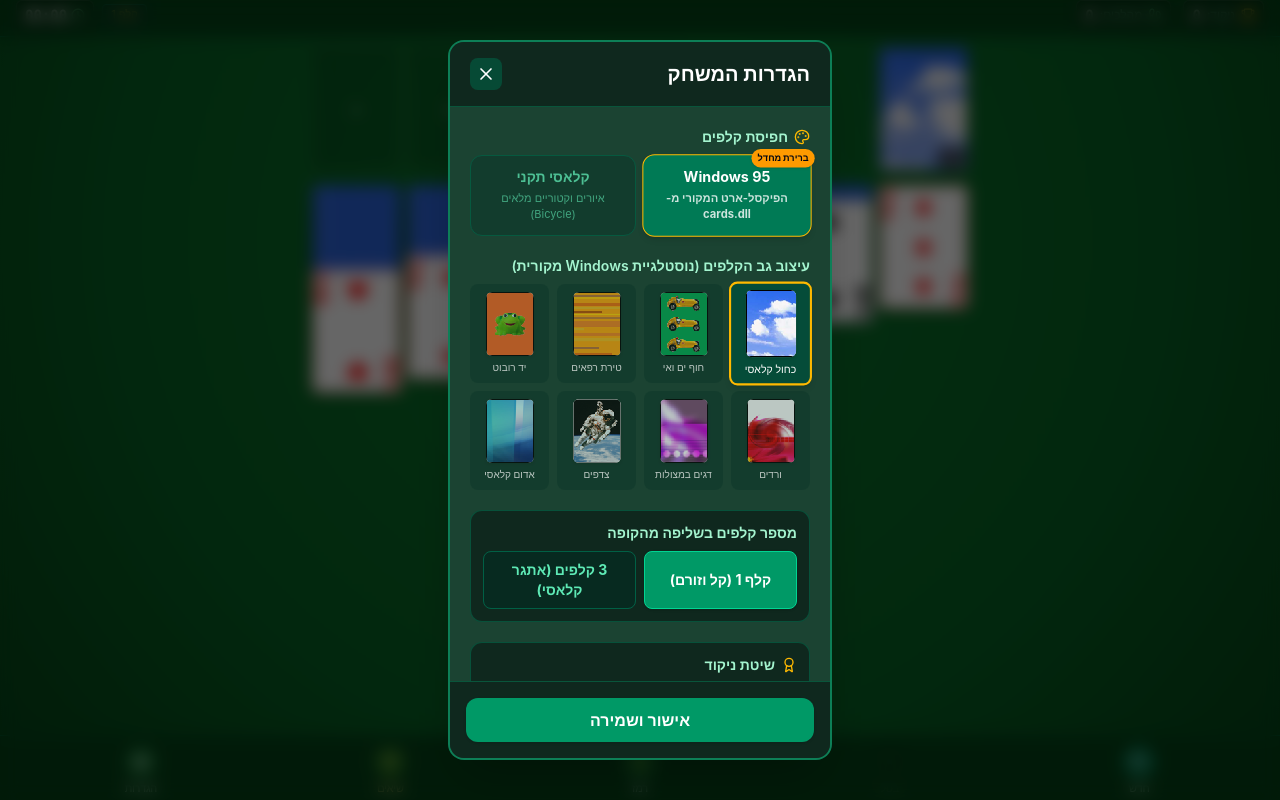
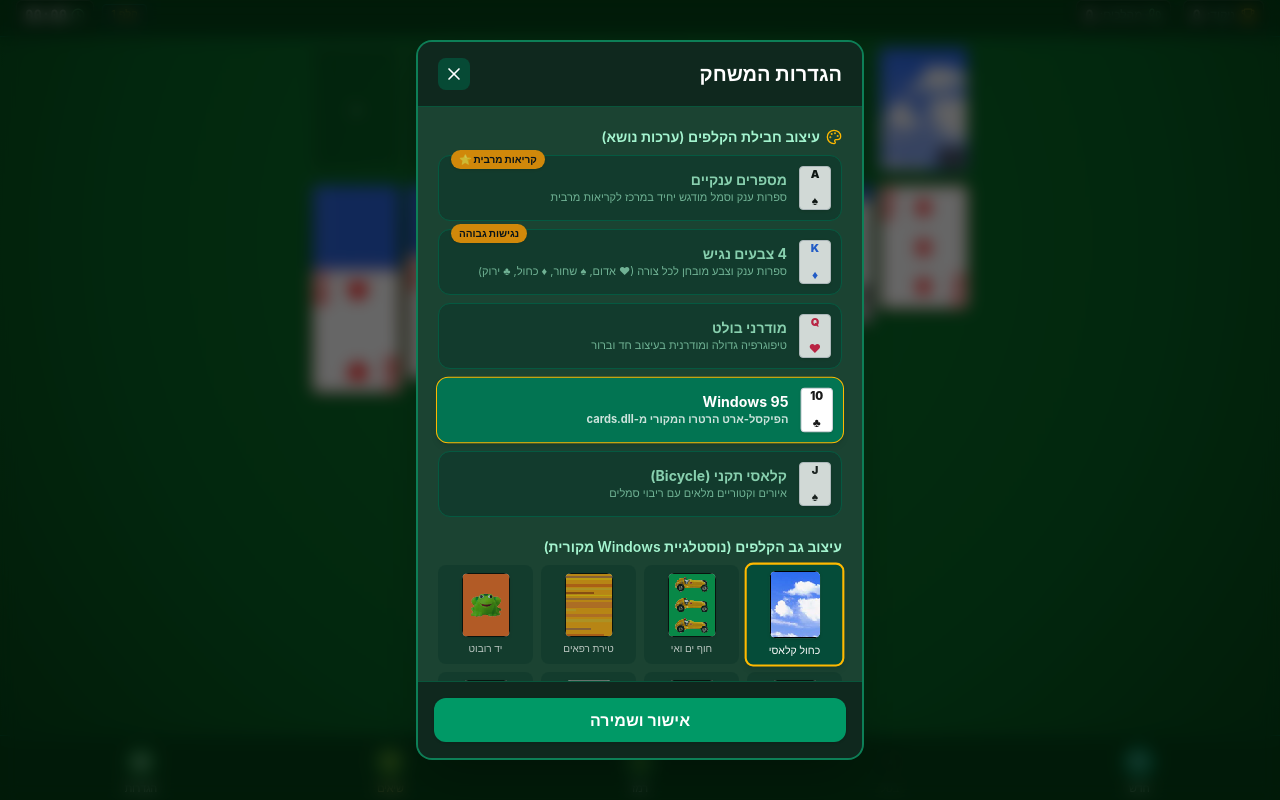
Before and after one commit to eliha96/solitaire-game, a React (Vite) app: page / in a window 1280 px wide. Both pictures are taken after a click on the button "הגדרות". Built offline with nearby package versions, Linux system fonts and the light colour scheme.

Commit message:
Add accessible card decks: Large Print, Modern Bold, and 4-Color with extra-large numbers and single center suits

```diff
--- a/src/components/SettingsModal.tsx
+++ b/src/components/SettingsModal.tsx
@@ -21,9 +21,57 @@ const CARD_BACK_OPTIONS: { id: CardBackStyle; label: string }[] = [
   { id: 'classic-red', label: 'אדום קלאסי' },
 ];
 
-const CARD_FACE_OPTIONS: { id: CardFaceTheme; label: string; desc: string; badge?: string }[] = [
-  { id: 'windows95', label: 'Windows 95', desc: 'הפיקסל-ארט המקורי מ-cards.dll', badge: 'ברירת מחדל' },
-  { id: 'standard', label: 'קלאסי תקני', desc: 'איורים וקטוריים מלאים (Bicycle)' },
+const CARD_FACE_OPTIONS: {
+  id: CardFaceTheme;
+  label: string;
+  desc: string;
+  badge?: string;
+  previewRank: string;
+  previewSuit: string;
+  previewColor: string;
+}[] = [
+  {
+    id: 'large-print',
+    label: 'מספרים ענקיים',
+    desc: 'ספרות ענק וסמל מודגש יחיד במרכז לקריאות מרבית',
+    badge: 'קריאות מרבית ⭐',
+    previewRank: 'A',
+    previewSuit: '♠',
+    previewColor: '#0a0a0a',
+  },
+  {
+    id: 'four-color',
+    label: '4 צבעים נגיש',
+    desc: 'ספרות ענק וצבע מובחן לכל צורה (♥ אדום, ♠ שחור, ♦ כחול, ♣ ירוק)',
+    badge: 'נגישות גבוהה',
+    previewRank: 'K',
+    previewSuit: '♦',
+    previewColor: '#2563eb',
+  },
+  {
+    id: 'modern-bold',
+    label: 'מודרני בולט',
+    desc: 'טיפוגרפיה גדולה ומודרנית בעיצוב חד וברור',
+    previewRank: 'Q',
+    previewSuit: '♥',
+    previewColor: '#e11d48',
+  },
+  {
+    id: 'windows95',
+    label: 'Windows 95',
+    desc: 'הפיקסל-ארט הרטרו המקורי מ-cards.dll',
+    previewRank: '10',
+    previewSuit: '♣',
+    previewColor: '#1a1a1a',
+  },
+  {
+    id: 'standard',
+    label: 'קלאסי תקני (Bicycle)',
+    desc: 'איורים וקטוריים מלאים עם ריבוי סמלים',
+    previewRank: 'J',
+    previewSuit: '♠',
+    previewColor: '#1a1a1a',
+  },
 ];
 
 export const SettingsModal: React.FC<SettingsModalProps> = ({
@@ -37,7 +85,7 @@ export const SettingsModal: React.FC<SettingsModalProps> = ({
 
   return (
     <div className="fixed inset-0 z-50 flex items-center justify-center bg-black/60 backdrop-blur-sm p-4">
-      <div className="bg-[#1b4332] border-2 border-emerald-500/50 rounded-2xl shadow-2xl w-full max-w-sm overflow-hidden text-white flex flex-col max-h-[90vh]">
+      <div className="bg-[#1b4332] border-2 border-emerald-500/50 rounded-2xl shadow-2xl w-full max-w-sm sm:max-w-md overflow-hidden text-white flex flex-col max-h-[90vh]">
         {/* Header */}
         <div className="flex items-center justify-between px-5 py-4 border-b border-emerald-600/40 bg-[#0f281e]">
           <h2 className="text-xl font-bold">הגדרות המשחק</h2>
@@ -50,33 +98,45 @@ export const SettingsModal: React.FC<SettingsModalProps> = ({
         </div>
 
         {/* Content */}
-        <div className="p-5 overflow-y-auto space-y-5">
+        <div className="p-4 sm:p-5 overflow-y-auto space-y-5">
           {/* Card Face Theme Selection */}
           <div>
             <label className="flex items-center justify-between text-sm font-semibold text-emerald-200 mb-2">
               <span className="flex items-center gap-1.5">
                 <Palette size={16} className="text-amber-400" />
-                חפיסת קלפים
+                עיצוב חבילת הקלפים (ערכות נושא)
               </span>
             </label>
-            <div className="grid grid-cols-2 gap-2">
+            <div className="space-y-2">
               {CARD_FACE_OPTIONS.map((opt) => (
                 <button
                   key={opt.id}
                   onClick={() => toggle('cardFaceTheme', opt.id)}
-                  className={`relative flex flex-col items-center justify-center p-3 rounded-xl border text-center transition-all ${
+                  className={`relative w-full flex items-center p-2.5 rounded-xl border text-right transition-all cursor-pointer ${
                     settings.cardFaceTheme === opt.id
-                      ? 'border-amber-400 bg-emerald-700 text-white shadow-md font-bold scale-102'
-                      : 'border-emerald-800 bg-emerald-950/40 text-emerald-300 opacity-75 hover:opacity-100'
+                      ? 'border-amber-400 bg-emerald-700/90 text-white shadow-md font-bold scale-[1.01]'
+                      : 'border-emerald-800 bg-emerald-950/40 text-emerald-200 opacity-80 hover:opacity-100 hover:bg-emerald-900/40'
                   }`}
                 >
                   {opt.badge && (
-                    <span className="absolute -top-1.5 -right-1 bg-amber-500 text-gray-950 text-[9px] font-black px-1.5 py-0.5 rounded-full shadow">
+                    <span className="absolute -top-1.5 left-3 bg-amber-500 text-gray-950 text-[10px] font-black px-2 py-0.5 rounded-full shadow">
                       {opt.badge}
                     </span>
                   )}
-                  <span className="text-sm font-bold leading-tight">{opt.label}</span>
-                  <span className="text-[11px] opacity-80 mt-1 line-clamp-2">{opt.desc}</span>
+                  <div className="flex items-center gap-3 w-full">
+                    {/* Mini preview card */}
+                    <div
+                      className="w-8 h-11 bg-white rounded shadow-sm border border-gray-300 flex flex-col items-center justify-between p-0.5 shrink-0 select-none"
+                      style={{ color: opt.previewColor }}
+                    >
+                      <span className="font-black text-[11px] leading-none">{opt.previewRank}</span>
+                      <span className="text-[12px] leading-none">{opt.previewSuit}</span>
+                    </div>
+                    <div className="flex-1 min-w-0">
+                      <div className="text-sm font-bold leading-tight">{opt.label}</div>
+                      <div className="text-[11px] opacity-80 mt-0.5 leading-snug">{opt.desc}</div>
+                    </div>
+                  </div>
                 </button>
               ))}
             </div>
--- /dev/null
+++ b/src/components/VectorCardFace.tsx
@@ -0,0 +1,153 @@
+import React from 'react';
+import type { Card } from '../engine/types';
+import { getRankLabel } from '../engine/rules';
+
+interface VectorCardFaceProps {
+  card: Card;
+  theme: 'large-print' | 'modern-bold' | 'four-color';
+}
+
+export function getSuitColor(
+  suit: Card['suit'],
+  theme: 'large-print' | 'modern-bold' | 'four-color'
+): string {
+  if (theme === 'four-color') {
+    switch (suit) {
+      case 'hearts':
+        return '#dc2626'; // Vivid Red
+      case 'spades':
+        return '#0f172a'; // Deep Black
+      case 'diamonds':
+        return '#2563eb'; // Royal Blue
+      case 'clubs':
+        return '#16a34a'; // Emerald Green
+    }
+  }
+
+  if (theme === 'modern-bold') {
+    switch (suit) {
+      case 'hearts':
+        return '#e11d48'; // Rose Red
+      case 'diamonds':
+        return '#ea580c'; // Orange-Red
+      case 'spades':
+        return '#000000'; // Pitch Black
+      case 'clubs':
+        return '#1e293b'; // Slate Black
+    }
+  }
+
+  // large-print (classic ultra high contrast)
+  return suit === 'hearts' || suit === 'diamonds' ? '#dc2626' : '#0a0a0a';
+}
+
+export const SuitIcon: React.FC<{
+  suit: Card['suit'];
+  className?: string;
+  style?: React.CSSProperties;
+}> = ({ suit, className = 'w-full h-full', style }) => {
+  switch (suit) {
+    case 'hearts':
+      return (
+        <svg viewBox="0 0 100 100" className={className} style={style} fill="currentColor">
+          <path d="M50,88 C22,64 6,46 6,28 C6,13 16,3 30,3 C39,3 46,7 50,14 C54,7 61,3 70,3 C84,3 94,13 94,28 C94,46 78,64 50,88 Z" />
+        </svg>
+      );
+    case 'spades':
+      return (
+        <svg viewBox="0 0 100 100" className={className} style={style} fill="currentColor">
+          <path d="M50,10 C60,32 94,46 94,66 C94,82 82,90 68,90 C58,90 53,84 50,78 C47,84 42,90 32,90 C18,90 6,82 6,66 C6,46 40,32 50,10 Z" />
+          <path d="M47,68 C47,84 38,94 34,96 L66,96 C62,94 53,84 53,68 Z" />
+        </svg>
+      );
+    case 'diamonds':
+      return (
+        <svg viewBox="0 0 100 100" className={className} style={style} fill="currentColor">
+          <path d="M50,4 C51,4 53,6 55,10 L90,46 C93,50 93,50 90,54 L55,90 C53,94 51,96 50,96 C49,96 47,94 45,90 L10,54 C7,50 7,50 10,46 L45,10 C47,6 49,4 50,4 Z" />
+        </svg>
+      );
+    case 'clubs':
+      return (
+        <svg viewBox="0 0 100 100" className={className} style={style} fill="currentColor">
+          <circle cx="50" cy="30" r="21" />
+          <circle cx="29" cy="58" r="21" />
+          <circle cx="71" cy="58" r="21" />
+          <polygon points="32,52 68,52 50,30" />
+          <path d="M47,60 C47,82 38,94 34,96 L66,96 C62,94 53,82 53,60 Z" />
+        </svg>
+      );
+  }
+};
+
+export const VectorCardFace: React.FC<VectorCardFaceProps> = ({ card, theme }) => {
+  const color = getSuitColor(card.suit, theme);
+  const rankLabel = getRankLabel(card.rank);
+  const isCourt = card.rank === 11 || card.rank === 12 || card.rank === 13;
+  const isTen = card.rank === 10;
+
+  return (
+    <div
+      className="relative w-full h-full bg-white select-none pointer-events-none flex flex-col justify-between overflow-hidden"
+      style={{ color }}
+    >
+      {/* Optional classic inner border frame for large-print */}
+      {theme === 'large-print' && (
+        <div className="absolute inset-0.5 border border-black/10 rounded-sm pointer-events-none" />
+      )}
+
+      {/* Top-Left Index (Rank & Suit) - Maximized for cascade visibility */}
+      <div className="absolute top-0.5 left-0.5 sm:top-1 sm:left-1 flex flex-col items-center leading-none z-10">
+        <span
+          className={`font-black tracking-tighter ${
+            theme === 'large-print' ? 'font-serif' : 'font-sans'
+          } ${
+            isTen
+              ? 'text-[15px] sm:text-[18px] md:text-[22px]'
+              : 'text-[17px] sm:text-[21px] md:text-[25px]'
+          }`}
+          style={{ letterSpacing: isTen ? '-0.09em' : '-0.03em' }}
+        >
+          {rankLabel}
+        </span>
+        <div className="w-2.5 h-2.5 sm:w-3.5 sm:h-3.5 md:w-4 md:h-4 mt-0.5">
+          <SuitIcon suit={card.suit} />
+        </div>
+      </div>
+
+      {/* Center Artwork - Single Large Uncluttered Suit Icon */}
+      <div className="absolute inset-0 flex items-center justify-center p-2">
+        <div className="w-[48%] h-[48%] max-w-[54px] max-h-[54px] flex items-center justify-center drop-shadow-xs">
+          <SuitIcon suit={card.suit} />
+        </div>
+
+        {/* For court cards (J, Q, K), add a small tasteful royal crown/symbol above suit */}
+        {isCourt && (
+          <div className="absolute top-[18%] flex items-center justify-center pointer-events-none">
+            <span className="text-[11px] sm:text-xs font-bold opacity-80">
+              {card.rank === 13 ? '👑' : card.rank === 12 ? '👸' : '⚔️'}
+            </span>
+          </div>
+        )}
+      </div>
+
+      {/* Bottom-Right Index (Mirrored) */}
+      <div className="absolute bottom-0.5 right-0.5 sm:bottom-1 sm:right-1 flex flex-col items-center leading-none rotate-180 z-10">
+        <span
+          className={`font-black tracking-tighter ${
+            theme === 'large-print' ? 'font-serif' : 'font-sans'
+          } ${
+            isTen
+              ? 'text-[15px] sm:text-[18px] md:text-[22px]'
+              : 'text-[17px] sm:text-[21px] md:text-[25px]'
+          }`}
+          style={{ letterSpacing: isTen ? '-0.09em' : '-0.03em' }}
+        >
+          {rankLabel}
+        </span>
+        <div className="w-2.5 h-2.5 sm:w-3.5 sm:h-3.5 md:w-4 md:h-4 mt-0.5">
+          <SuitIcon suit={card.suit} />
+        </div>
+      </div>
+    </div>
+  );
+};
--- a/src/engine/gameManager.ts
+++ b/src/engine/gameManager.ts
@@ -25,8 +25,9 @@ export function loadSavedSettings(): GameSettings {
       const raw = localStorage.getItem(SETTINGS_KEY);
       if (raw) {
         const parsed = JSON.parse(raw);
-        // Sanitize theme to only windows95 or standard
-        if (parsed.cardFaceTheme !== 'windows95' && parsed.cardFaceTheme !== 'standard') {
+        // Sanitize theme
+        const validThemes = ['windows95', 'standard', 'large-print', 'modern-bold', 'four-color'];
+        if (!validThemes.includes(parsed.cardFaceTheme)) {
           parsed.cardFaceTheme = 'windows95';
         }
         return { ...DEFAULT_SETTINGS, ...parsed };
--- a/src/engine/types.ts
+++ b/src/engine/types.ts
@@ -20,7 +20,12 @@ export type CardBackStyle =
   | 'shells'
   | 'classic-red';
 
-export type CardFaceTheme = 'windows95' | 'standard';
+export type CardFaceTheme =
+  | 'large-print'
+  | 'modern-bold'
+  | 'four-color'
+  | 'windows95'
+  | 'standard';
 
 
 export type CardLocation =
```
Also changed, not shown: src/components/CardView.tsx (+19 -0 lines), src/components/GameBoard.tsx (+9 -2 lines).
